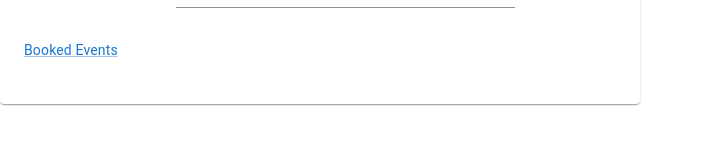
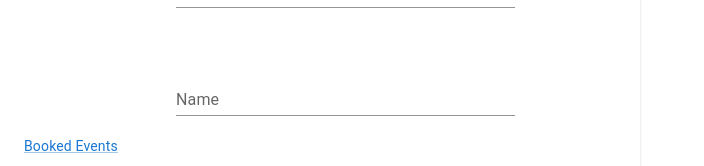
Before and after one commit to debayan3007/ghl-appointments, a Next.js app in the folder client/: page / in a window 1280 px wide. Shown: the part 438-604 px from the top of the page, without its empty margins (0-704 px from the left). Built offline with nearby package versions, Linux system fonts and the light colour scheme; no server answers.

Commit message:
added name field

```diff
--- a/client/pages/appointments/index.tsx
+++ b/client/pages/appointments/index.tsx
@@ -26,7 +26,7 @@ export default function Home() {
     }));
 
     const getEvents = () => {
-        axios.get('/api/events', {
+        axios.get('http://localhost:2020/api/events', {
             params: {
                 startdate: startDate.format('DD/MM/YYYY'),
                 enddate: endDate.format('DD/MM/YYYY'),
--- a/client/pages/index.tsx
+++ b/client/pages/index.tsx
@@ -16,6 +16,7 @@ import {
     Typography,
     Link,
     InputLabel,
+    TextField,
 }  from '@mui/material';
 import { LocalizationProvider } from '@mui/x-date-pickers/LocalizationProvider';
 import { AdapterDayjs } from '@mui/x-date-pickers/AdapterDayjs';
@@ -47,7 +48,8 @@ export default function ButtonUsage() {
     const [timezone, setTimezone] = useState("Asia/Kolkata");
     const [freeSlots, setFreeslots] = useState([]);
     const [slot, setSlot] = useState('');
-    const [open, setOpen] = React.useState(false);
+    const [open, setOpen] = useState(false);
+    const [name, setName] = useState('');
 
     const handleClickOpen = () => {
       setOpen(true);
@@ -62,16 +64,11 @@ export default function ButtonUsage() {
     const bookEvent = (slot: string) => {
         console.log(`Booking event with ${date} and ${slot}`);
 
-        console.log({
+        axios.post('http://localhost:2020/api/events', {
             date,
             time: slot,
             timezone: timezone,
-        });
-
-        axios.post('/api/events', {
-            date,
-            time: slot,
-            timezone: timezone,
+            clientName: name,
         }).then(function (response) {
             console.log(JSON.stringify(response.data));
             setSlot(slot);
@@ -84,7 +81,7 @@ export default function ButtonUsage() {
     }
 
     useEffect(() => {
-        axios.get('/api/events/freeslots', {
+        axios.get('http://localhost:2020/api/events/freeslots', {
             params: {
                 date,
                 timezone
@@ -101,6 +98,8 @@ export default function ButtonUsage() {
     const handleTimezoneChange = (event: SelectChangeEvent) => {
         setTimezone(event.target.value);
     }
+
+    const handleNameChange = (event: SelectChangeEvent) => setName(event.target.value);
 
     return (
         <>
@@ -140,19 +139,6 @@ export default function ButtonUsage() {
                                     }}
                                 />
                             </LocalizationProvider>
-                            {/* <InputLabel id="demo-simple-select-standard-label">Age</InputLabel>
-                            <Select
-                                labelId="demo-simple-select-standard-label"
-                                // id="demo-simple-select-standard"
-                                value={timezone}
-                                label="Timezone"
-                                onChange={handleTimezoneChange}
-                            >
-                                <MenuItem value={"America/Los_Angeles"}>America/Los_Angeles</MenuItem>
-                                <MenuItem value={"Asia/Kolkata"}>Asia/Kolkata</MenuItem>
-                                <MenuItem value={"Australia/Sydney"}>Australia/Sydney</MenuItem>
-                                <MenuItem value={"Australia/Sydney"}>Europe/Belgrade</MenuItem>
-                            </Select> */}
                         </FormControl>
                         <br/>
                         <FormControl variant="standard" fullWidth>
@@ -169,6 +155,13 @@ export default function ButtonUsage() {
                                 <MenuItem value={"Australia/Sydney"}>Australia/Sydney</MenuItem>
                                 <MenuItem value={"Australia/Sydney"}>Europe/Belgrade</MenuItem>
                             </Select>
+                            <br />
+                            <TextField
+                                label="Name"
+                                variant="standard"
+                                value={name}
+                                onChange={handleNameChange}
+                            />
                         </FormControl>
                     </Grid>
                     <Grid item xs={2}>
```
